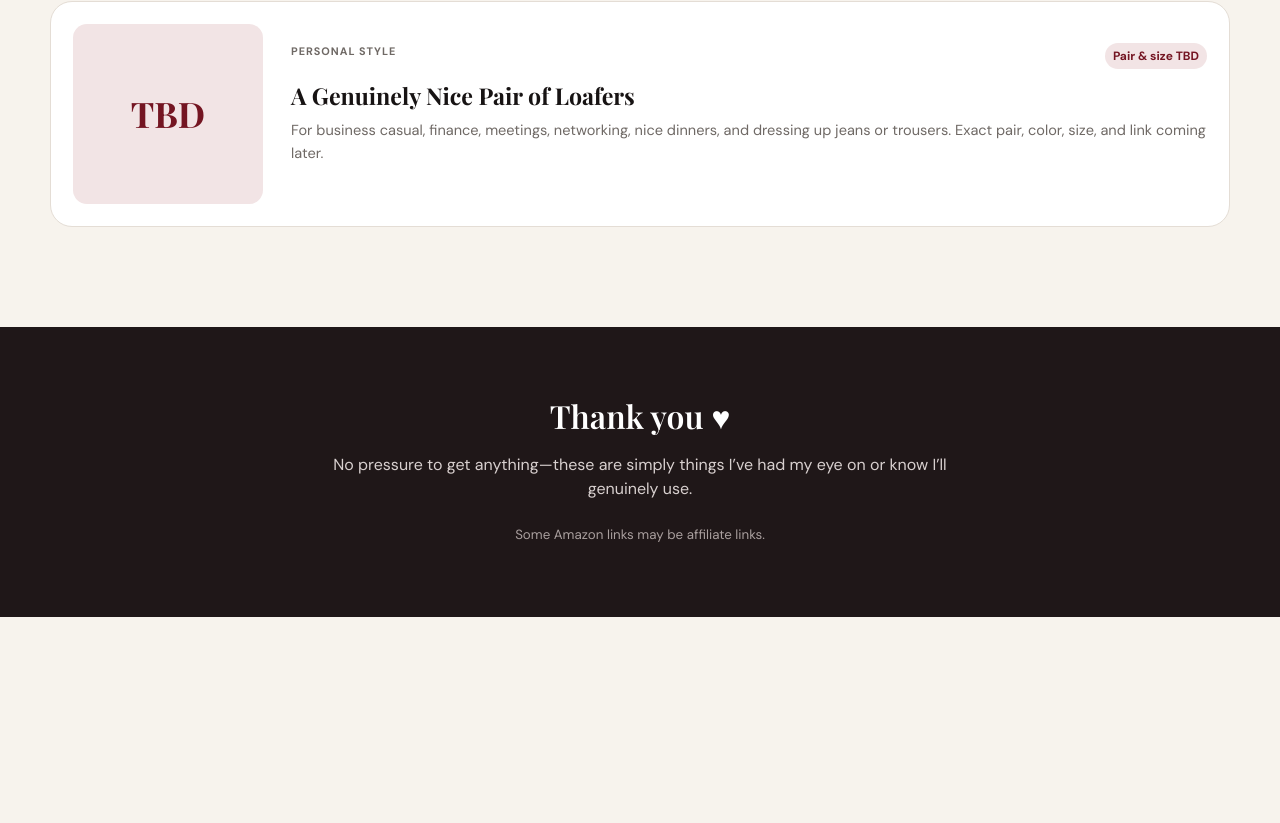
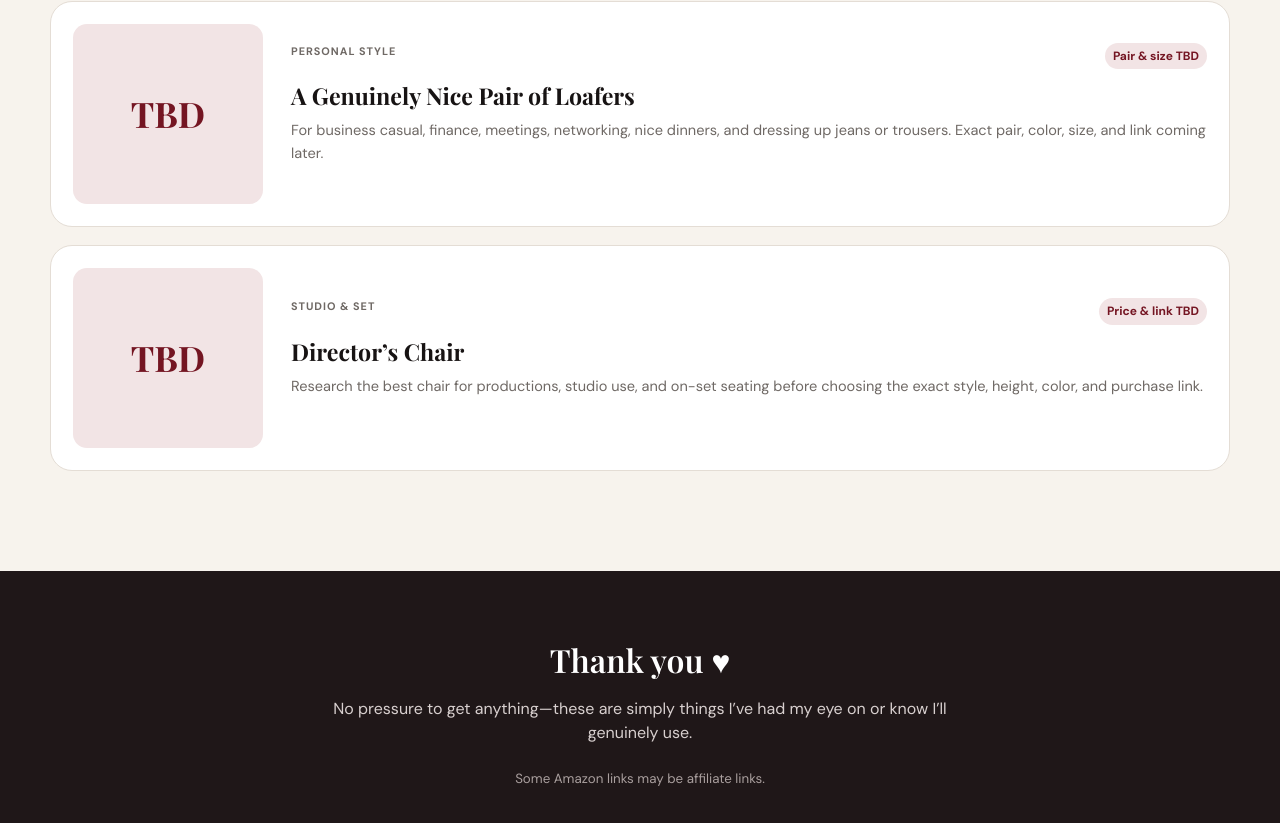
Before and after one commit to AlexFilmsinc/alex-christmas-list, a plain HTML site: page index.html in a window 1280 px wide. Shown: the part 4209-5032 px from the top of the page. Before the commit the page ends 4826 px from the top, so only its background shows below. Drawn offline with nearby package versions, Linux system fonts and the light colour scheme.

Commit message:
Add directors chair research item

```diff
--- a/index.html
+++ b/index.html
@@ -219,6 +219,15 @@
             <p>For business casual, finance, meetings, networking, nice dinners, and dressing up jeans or trousers. Exact pair, color, size, and link coming later.</p>
           </div>
         </article>
+
+        <article class="need-card need-card--tbd">
+          <div class="tbd-visual">TBD</div>
+          <div>
+            <div class="gift-card__top"><span class="category">Studio &amp; set</span><span class="price price--check">Price &amp; link TBD</span></div>
+            <h3>Director’s Chair</h3>
+            <p>Research the best chair for productions, studio use, and on-set seating before choosing the exact style, height, color, and purchase link.</p>
+          </div>
+        </article>
       </div>
     </section>
   </main>
```
